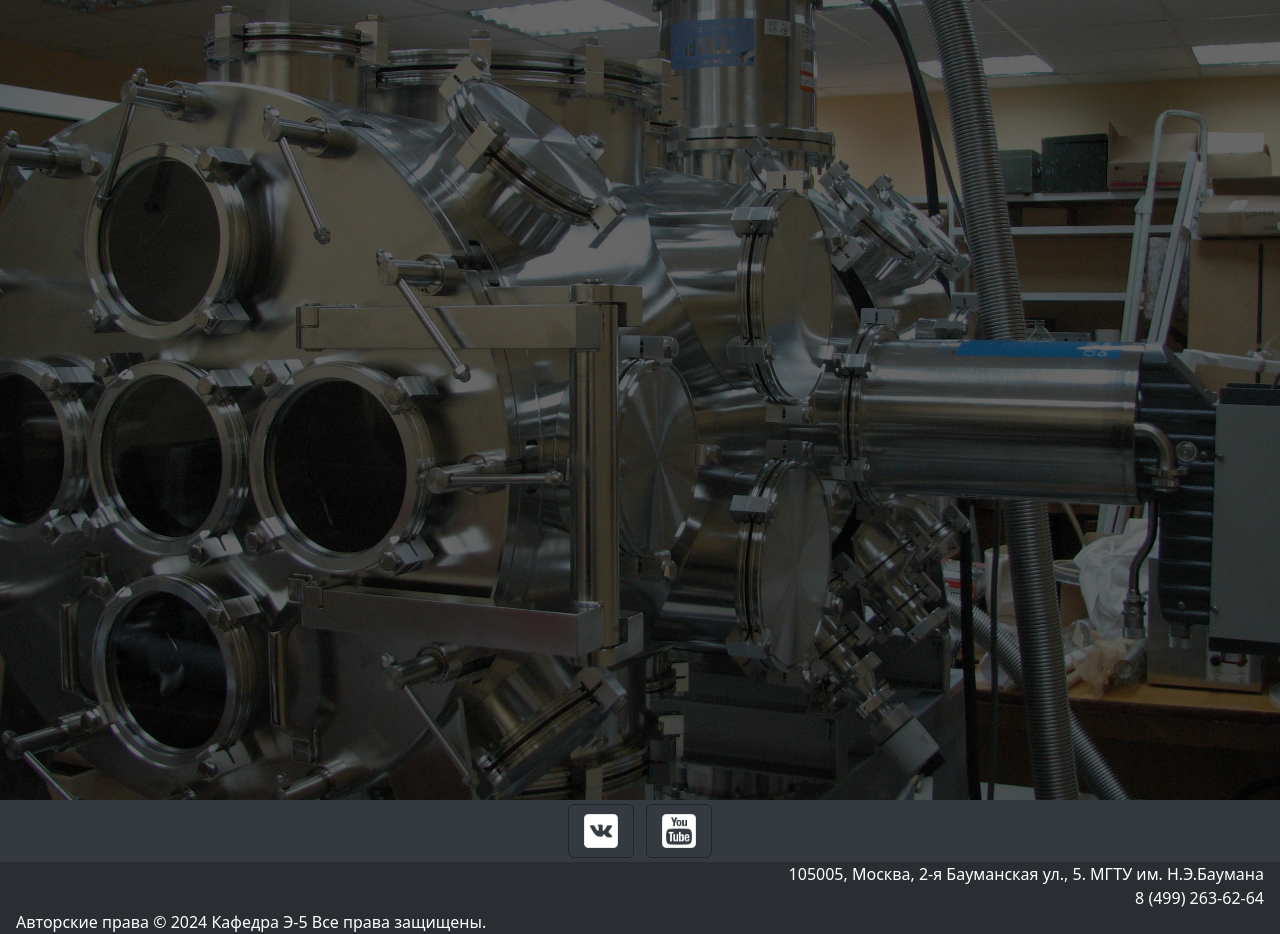
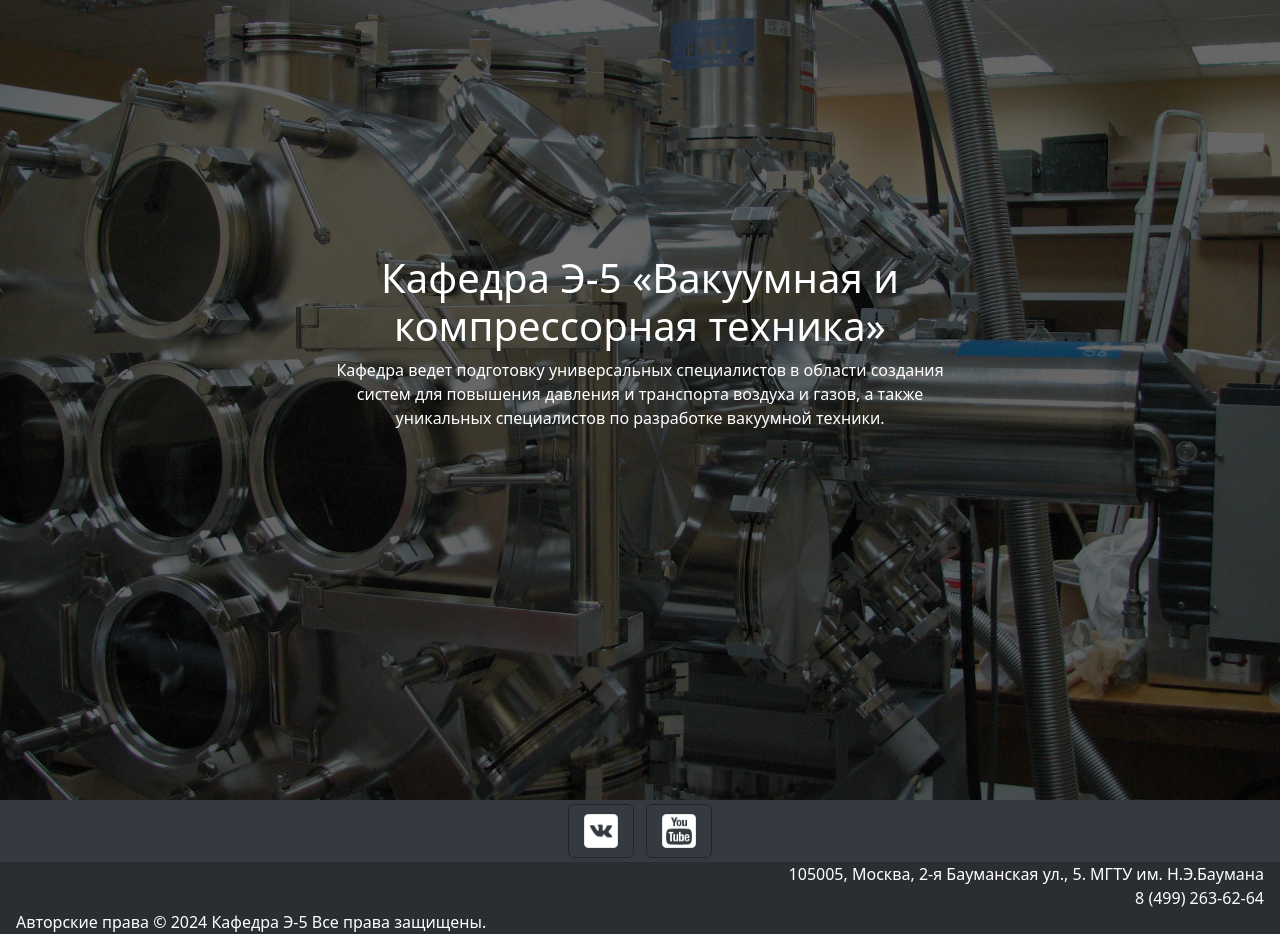
Before and after one commit to pendelbus555/e5-project, a Django app: page /site in a window 1280 px wide. Shown: the part 70-1004 px from the top of the page. Run offline with Django 5.2, Linux system fonts and the light colour scheme; some libraries are stand-ins or nearby versions.

Commit message:
Add header

```diff
--- a/e5_site/e5_app/static/e5_app/frontend/css/main.css
+++ b/e5_site/e5_app/static/e5_app/frontend/css/main.css
@@ -17,3 +17,15 @@
     top: 0;
     background: rgba(0, 0, 0, 0.6);
 }
+
+.custom-description {
+	left: 50%;
+	position: absolute;
+	top: 45%;
+	transform: translate(-50%, -55%);
+	text-align: center;
+}
+custom-description p {
+	font-size: 1.3rem;
+	line-height: 1.5;
+}
--- a/e5_site/e5_app/templates/e5_app/index.html
+++ b/e5_site/e5_app/templates/e5_app/index.html
@@ -109,6 +109,11 @@
 
 <header class="custom-header container-fluid ">
    <div class="custom-overlay"></div>
+
+   <div class="custom-description text-white">
+   	<h1>Кафедра Э-5 «Вакуумная и компрессорная техника»</h1>
+   	<p>Кафедра ведет подготовку универсальных специалистов в области создания систем для повышения давления и транспорта воздуха и газов, а также уникальных специалистов по разработке вакуумной техники.</p>
+   </div>
 </header>
 
 
@@ -116,9 +121,9 @@
 
 
 
+
     <footer class="bg-light-subtle text-center text-white" data-bs-theme="dark">
-        <div class="container ">
-            <section>
+        <div class="container">
                 <!-- Vk -->
                 <a class="btn btn-outline-dark btn-floating m-1" href="https://vk.com/kafedra_e5" role="button">
                     <img src="{% static 'e5_app/frontend/images/vk_icon.png' %}" alt="Вконтакте" style="width:40px;height:40px;">
@@ -127,7 +132,6 @@
                 <a class="btn btn-outline-dark btn-floating m-1 btn-social-icon" href="https://www.youtube.com/channel/UC2zKy154i-Z01BJgu_bMPBQ" role="button">
                     <img src="{% static 'e5_app/frontend/images/youtube_icon.png' %}" alt="Ютуб" style="width:40px;height:40px;color:white;">
                 </a>
-            </section>
         </div>
         <!-- Copyright -->
         <div class="text-end pe-3" style="background-color: rgba(0, 0, 0, 0.2);">
```
